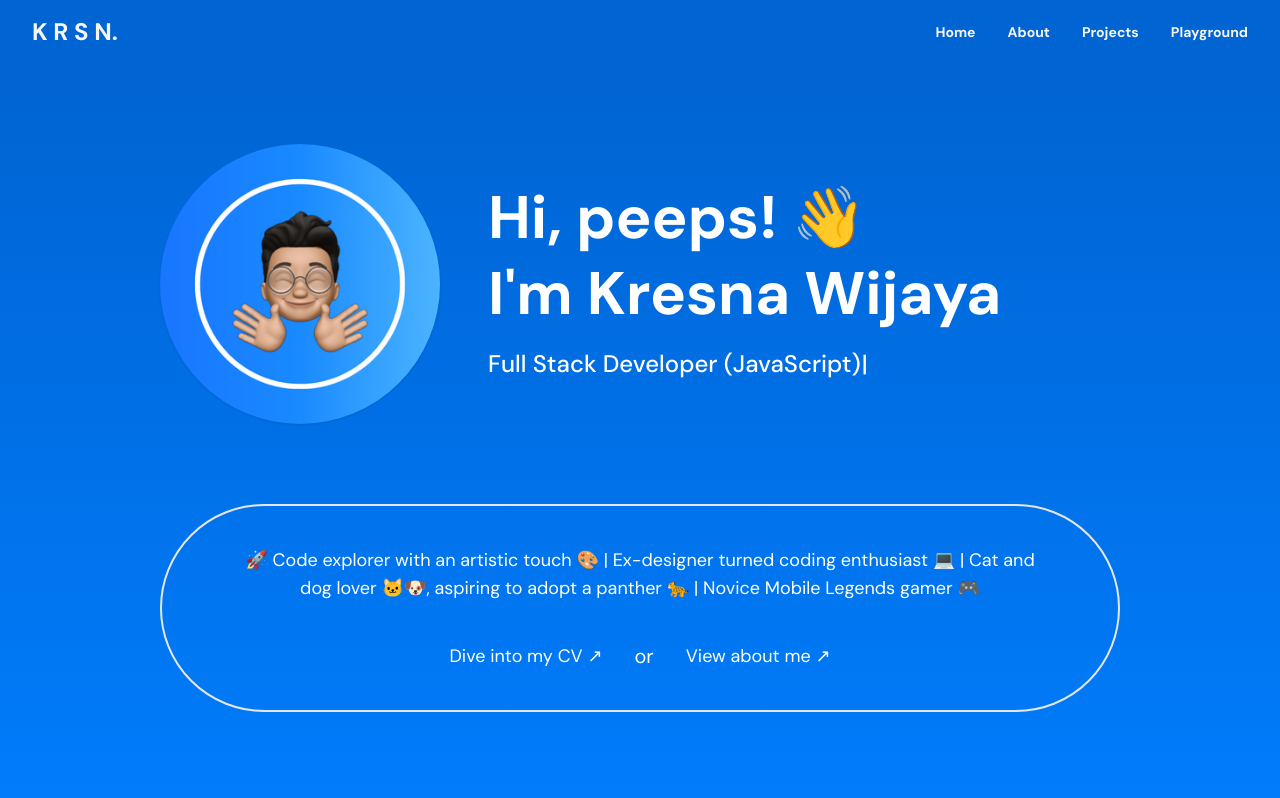
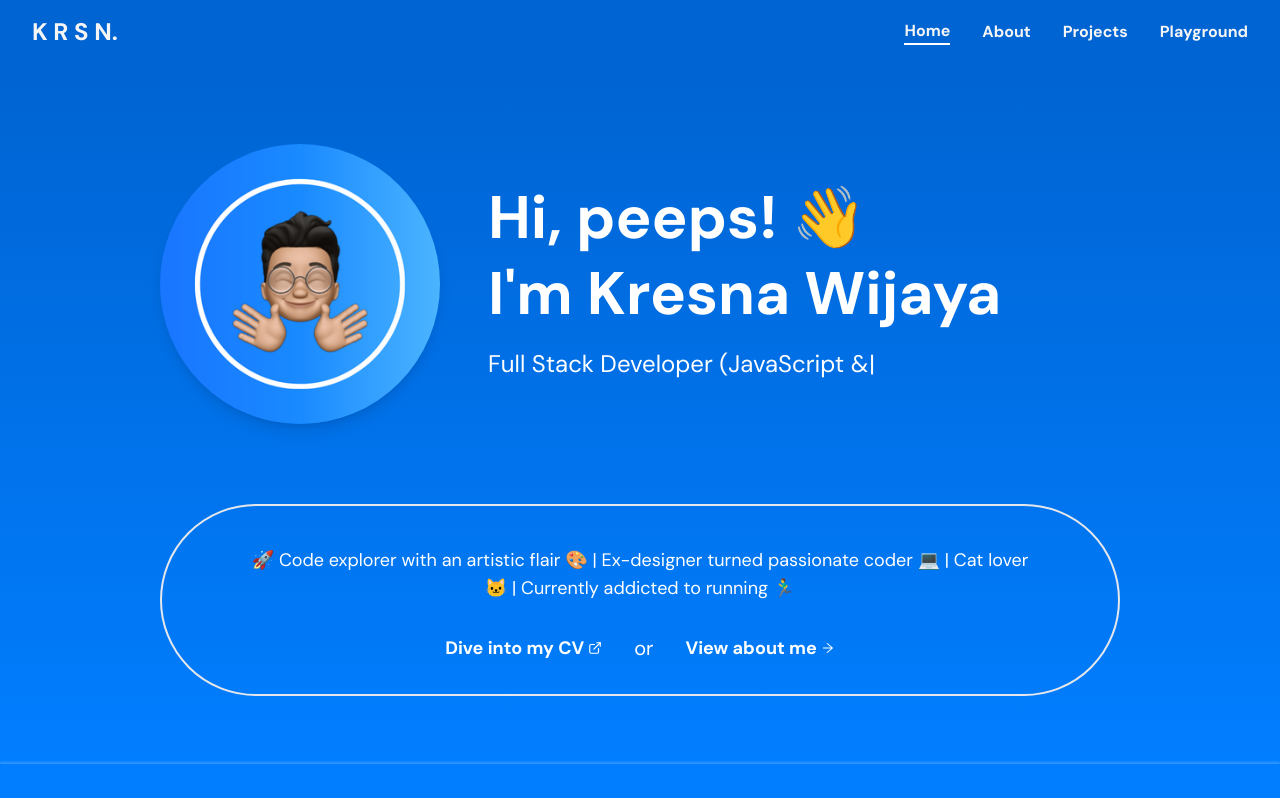
Before and after one commit to kresnawijayaa/web-portfolio, a React (Vite) app in the folder client/: page / in a window 1280 px wide. Shown: the top 798 px of the page. Built offline with nearby package versions, Linux system fonts and the light colour scheme.

Commit message:
update 2025

```diff
--- a/client/package.json
+++ b/client/package.json
@@ -12,10 +12,14 @@
   "dependencies": {
     "@emotion/react": "^11.11.1",
     "@emotion/styled": "^11.11.0",
+    "@headlessui/react": "^2.2.0",
+    "@heroicons/react": "^2.2.0",
     "@mui/material": "^5.14.13",
     "react": "^18.2.0",
     "react-dom": "^18.2.0",
+    "react-icons": "^5.4.0",
     "react-router-dom": "^6.16.0",
+    "tailwindcss": "^3.4.17",
     "typewriter-effect": "^2.21.0"
   },
   "devDependencies": {
--- a/client/src/components/Footer.jsx
+++ b/client/src/components/Footer.jsx
@@ -8,7 +8,7 @@ export default function Footer() {
         }}
       >
         <div className="relative mx-auto max-w-screen-xl px-4 py-8 sm:px-6 lg:px-8">
-          <div className="lg:flex lg:items-end lg:justify-between">
+          <div className="flex flex-col sm:flex-row sm:items-end items-center justify-between">
             <div className="flex gap-4">
               <a href="https://github.com/kresnawijayaa" target="_blank">
                 <svg
@@ -51,7 +51,7 @@ export default function Footer() {
               </a>
             </div>
 
-            <p className="text-center text-sm text-white lg:text-right">
+            <p className="text-center text-sm text-white lg:text-right sm:mx-0 mx-20 sm:mt-0 mt-6">
               Crafted by{" "}
               <span className="font-bold text-lg">Kresna Wijaya</span> with a
               touch of creativity 🎨
--- a/client/src/components/Header.jsx
+++ b/client/src/components/Header.jsx
@@ -1,58 +1,69 @@
 import React from "react";
-import { Link } from "react-router-dom";
+import { Disclosure } from "@headlessui/react";
+import { Link, useLocation } from "react-router-dom";
+import { AiOutlineMenu, AiOutlineClose } from "react-icons/ai";
 
 export default function Header() {
+  const location = useLocation();
+  const navigation = [
+    { name: "Home", href: "/" },
+    { name: "About", href: "/about" },
+    { name: "Projects", href: "/project" },
+    { name: "Playground", href: "/playground" },
+  ];
+
+  const isActive = (href) => location.pathname === href;
+
   return (
-    <header className="bg-neutral-900" style={{ backgroundColor: "#0064d2" }}>
-      <div className="mx-auto flex h-16 max-w-screen-xl items-center gap-8 px-4 sm:px-6 lg:px-8 justify-between">
-        <Link to="/" className="block">
-          <p className="text-2xl text-neutral-100 hover:text-neutral-100/75 font-bold">
-            K R S N.
-          </p>
-        </Link>
+    <Disclosure as="nav" className="bg-neutral-900" style={{ backgroundColor: "#0064d2" }}>
+      {({ open }) => (
+        <>
+          <div className="mx-auto max-w-screen-xl px-4 sm:px-6 lg:px-8">
+            <div className="flex h-16 items-center justify-between">
+              <Link to="/" className="text-2xl text-neutral-100 font-bold hover:text-neutral-100/75">
+                K R S N.
+              </Link>
+              <div className="flex items-center md:hidden">
+                <Disclosure.Button className="text-neutral-100 inline-flex items-center justify-center p-2">
+                  {open ? <AiOutlineClose size={24} /> : <AiOutlineMenu size={24} />}
+                </Disclosure.Button>
+              </div>
+              <div className="hidden md:flex items-center space-x-8">
+                {navigation.map((item) => (
+                  <Link
+                    key={item.name}
+                    to={item.href}
+                    className={`text-neutral-100 font-semibold ${
+                      isActive(item.href) ? "border-b-2 border-white" : "hover:text-neutral-100/75"
+                    }`}
+                  >
+                    {item.name}
+                  </Link>
+                ))}
+              </div>
+            </div>
+          </div>
 
-        <div className="items-center justify-end md:justify-between">
-          <nav aria-label="Global">
-            <ul className="flex items-center lg:gap-8 gap-4 lg:text-sm text-xs">
-              <li>
+          {/* Mobile Menu with smooth transition */}
+          <Disclosure.Panel className={`sm:hidden ${open ? 'transition-all ease-in-out duration-300 transform translate-x-0' : 'transition-all ease-in-out duration-300 transform -translate-x-full'}`}>
+            <div className="space-y-1 px-2 pb-3 pt-2">
+              {navigation.map((item) => (
                 <Link
-                  to="/"
-                  className="text-neutral-100 hover:text-neutral-100/75 font-semibold"
+                  key={item.name}
+                  to={item.href}
+                  className={`block rounded-md px-3 py-2 text-base font-medium ${
+                    isActive(item.href)
+                      ? "bg-white text-blue-600"
+                      : "text-white hover:bg-white hover:text-blue-600"
+                  }`}
                 >
-                  Home
+                  {item.name}
                 </Link>
-              </li>
-
-              <li>
-                <Link
-                  to="/about"
-                  className="text-neutral-100 hover:text-neutral-100/75 font-semibold"
-                >
-                  About
-                </Link>
-              </li>
-
-              <li>
-                <Link
-                  to="/project"
-                  className="text-neutral-100 hover:text-neutral-100/75 font-semibold"
-                >
-                  Projects
-                </Link>
-              </li>
-
-              <li>
-                <Link
-                  to="/playground"
-                  className="text-neutral-100 hover:text-neutral-100/75 font-semibold"
-                >
-                  Playground
-                </Link>
-              </li>
-            </ul>
-          </nav>
-        </div>
-      </div>
-    </header>
+              ))}
+            </div>
+          </Disclosure.Panel>
+        </>
+      )}
+    </Disclosure>
   );
 }
--- a/client/src/pages/Home.jsx
+++ b/client/src/pages/Home.jsx
@@ -3,6 +3,8 @@ import React from "react";
 import Typewriter from "typewriter-effect";
 import "../AnimatedElement.css";
 import { Link } from "react-router-dom";
+import { FiExternalLink } from "react-icons/fi";
+import { AiOutlineArrowRight } from "react-icons/ai";
 
 export default function Home() {
   const scrollToTop = () => {
@@ -11,42 +13,41 @@ export default function Home() {
 
   return (
     <div
-      className="min-h-screen"
+      className="h-[calc(100vh-100px)]" // Ganti 200px dengan total tinggi header + footer
       style={{
         background:
           "linear-gradient(0deg, rgba(1,126,255,1) 0%, rgba(0,100,210,1) 100%)", // #017EFF (0) - #0064d2 (100)
       }}
     >
-      <section className="flex items-center justify-center text-center py-20">
+      <section className="flex items-center justify-center text-center py-12 sm:py-20">
         <div className="mx-auto max-w-screen-xl px-4 sm:px-6 lg:px-40">
           <div className="items-center my-auto">
-            <div className="flex gap-12">
+            <div className="flex flex-col sm:flex-row gap-12">
               <div className="text-center">
-                <div className="sif-l">
                 <img
-                    alt="Party"
-                    src={kresnaImage}
-                    className="mx-auto my-auto h-[280px] object-cover rounded-full transition duration-300 transform hover:scale-105 hover:-rotate-12 shadow transition hover:shadow-lg"
+                  alt="Kresna Wijaya's profile picture"
+                  src={kresnaImage || "fallback-image-url.jpg"}
+                  className="mx-auto w-[240px] h-[240px] sm:w-[280px] sm:h-[280px] object-cover rounded-full transition duration-300 transform hover:scale-105 hover:-rotate-12 shadow-lg"
                 />
               </div>
-              </div>
-              <div className="my-auto">
-                <div className="sif-r">
-                  <h1 className="text-6xl font-bold text-white my-auto text-left mb-4 transition duration-300 transform hover:scale-105">
+              <div className="my-auto mx-4 sm:mx-0">
+                <h1 className="text-center sm:text-left text-4xl sm:text-6xl font-bold text-white text-left mb-2 sm:mb-4 transition duration-300 transform hover:scale-105">
                   Hi, peeps! 👋
                 </h1>
-                  <h1 className="text-6xl font-bold text-white my-auto text-left mb-6 transition duration-300 transform hover:scale-105">
+                <h1 className="text-center sm:text-left text-4xl sm:text-6xl font-bold text-white text-left mb-4 sm:mb-6 transition duration-300 transform hover:scale-105">
                   I'm Kresna Wijaya
                 </h1>
-                  <div className="text-2xl font-medium text-white text-left transition duration-300 transform hover:scale-105">
+                <div className="text-center sm:text-left text-lg sm:text-2xl text-white text-left transition duration-300 transform hover:scale-105">
                   <Typewriter
                     options={{
                       strings: [
-                          "Full Stack Developer (JavaScript)",
+                        "Full Stack Developer (JavaScript & C#)",
                         "Front End Developer (React.js, Vue.js)",
-                          "Back End Developer (Node.js)",
+                        "Back End Developer (Node.js, ASP.NET, .NET Core)",
                         "Mobile Developer (React Native)",
-                          "UI/UX and Graphic Designer Enthusiast",
+                        "Database Management (PostgreSQL, Oracle)",
+                        "UI/UX Enthusiast with a Creative Edge",
+                        "1 Year Experience at Indomaret Group",
                       ],
                       autoStart: true,
                       loop: true,
@@ -55,34 +56,35 @@ export default function Home() {
                 </div>
               </div>
             </div>
-            </div>
 
             <div className="sif-b">
-              <div className="mt-12 px-4 py-8 mt-20 border border-2 rounded-full transition duration-300 transform hover:scale-105">
-                <p className="text-white text-lg flex-1 mx-16 mt-2 transition duration-300 transform hover:scale-105">
-                  🚀 Code explorer with an artistic touch 🎨 | Ex-designer
-                  turned coding enthusiast 💻 | Cat and dog lover 🐱🐶, aspiring
-                  to adopt a panther 🐆 | Novice Mobile Legends gamer 🎮
+              <div className="sm:mt-20 mt-12 sm:px-4 sm:py-8 px-2 py-4 border border-2 sm:rounded-full rounded-3xl transition duration-300 transform hover:scale-105">
+                <p className="text-white sm:text-lg text-sm flex-1 sm:mx-16 mt-2 transition duration-300 transform hover:scale-105">
+                  🚀 Code explorer with an artistic flair 🎨 | Ex-designer
+                  turned passionate coder 💻 | Cat lover 🐱 | Currently addicted
+                  to running 🏃‍♂️
                 </p>
 
-                <div className="flex gap-8 justify-center mt-10 mb-2">
+                <div className="sm:mt-8 mt-6 flex gap-6 sm:gap-8 justify-center">
                   <a
                     href="https://drive.google.com/file/d/1-dlmyPXQpQt5Kk7qQUQOd69hbGrV6x-_/view?usp=sharing"
                     target="_blank"
                     rel="noopener noreferrer"
-                    className="text-white text-lg my-auto transition duration-300 transform hover:scale-110 hover:border-b border-white"
+                    className="font-bold text-white sm:text-lg text-sm my-auto transition duration-300 transform hover:scale-110 hover:border-b border-white flex items-center gap-1"
                   >
-                    <button>Dive into my CV ↗</button>
+                    <button>Dive into my CV</button>
+                    <FiExternalLink size={14} />
                   </a>
-                  <p className="my-auto text-white text-xl transition duration-300 transform hover:scale-125">
+                  <p className="my-auto text-white sm:text-xl text-md transition duration-300 transform hover:scale-125">
                     or
                   </p>
                   <Link
                     to="/about"
                     onClick={scrollToTop}
-                    className="text-white text-lg my-auto transition duration-300 transform hover:scale-110 hover:border-b border-white"
+                    className="font-bold text-white sm:text-lg text-sm my-auto transition duration-300 transform hover:scale-110 hover:border-b border-white flex items-center gap-1"
                   >
-                    <button>View about me ↗</button>
+                    <button>View about me</button>
+                    <AiOutlineArrowRight size={14} />
                   </Link>
                 </div>
               </div>
```
Also changed, not shown: client/src/pages/About.jsx (+10 -8 lines), 1 other file (tests, documents, lock files or other folders). Lines whose indentation alone changed are shown as unchanged.
